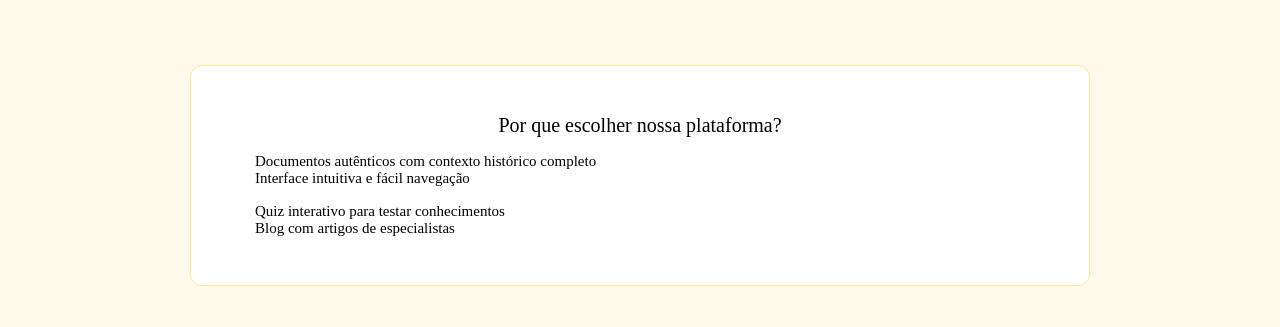
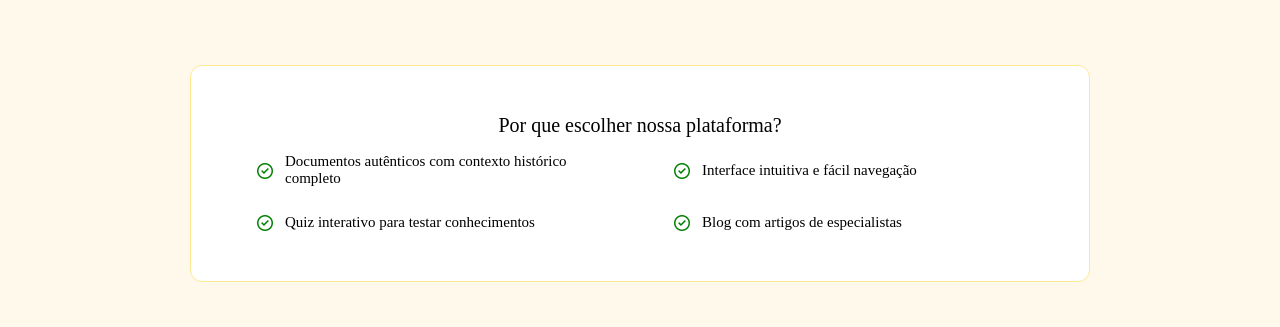
Before and after one commit to lluan-iada/TeoTeca, a plain HTML site: page index.html in a window 1280 px wide. Shown: the part 1338-1665 px from the top of the page. Drawn offline with nearby package versions, Linux system fonts and the light colour scheme.

Commit message:
Adição dos icons do header (google fonts) e mudança na distribuição dos itens da div box2 (utilização da tag p e span, padronizando a estrutura com o footer)

```diff
--- a/index.html
+++ b/index.html
@@ -36,10 +36,14 @@
                         </span>Sobre</a>
                 </li>
                 <li>
-                    <a href="#recursos">Recursos</a>
+                    <a href="#recursos"><span class="material-symbols-outlined">
+                            neurology
+                        </span>Recursos</a>
                 </li>
                 <li>
-                    <a href="#blog">Blog</a>
+                    <a href="#blog"><span class="material-symbols-outlined">
+                            stylus_note
+                        </span>Blog</a>
                 </li>
             </ul>
         </nav>
@@ -135,17 +139,39 @@
                 <p>Teste seus conhecimentos teológicos</p>
             </div>
         </div>
-        <div>
-            <div class="box2">
-                <h4>Por que escolher nossa plataforma?</h4>
-                <span>
-                    <p>Documentos autênticos com contexto histórico completo</p>
-                    <p>Interface intuitiva e fácil navegação</p>
-                </span>
-                <span>
-                    <p>Quiz interativo para testar conhecimentos</p>
-                    <p>Blog com artigos de especialistas</p>
-                </span>
+        <div class="box2">
+            <h4>Por que escolher nossa plataforma?</h4>
+            <div class="box2-recursos">
+                <p>
+                    <span class="material-symbols-outlined">
+                        check_circle
+                    </span>
+                    <span>Documentos autênticos com contexto histórico completo</span>
+                </p>
+                <p>
+                    <span class="material-symbols-outlined">
+                        check_circle
+                    </span>
+                    <span>
+                        Interface intuitiva e fácil navegação
+                    </span>
+                </p>
+                <p>
+                    <span class="material-symbols-outlined">
+                        check_circle
+                    </span>
+                    <span>
+                        Quiz interativo para testar conhecimentos
+                    </span>
+                </p>
+                <p>
+                    <span class="material-symbols-outlined">
+                        check_circle
+                    </span>
+                    <span>
+                        Blog com artigos de especialistas
+                    </span>
+                </p>
             </div>
         </div>
     </section>
```
